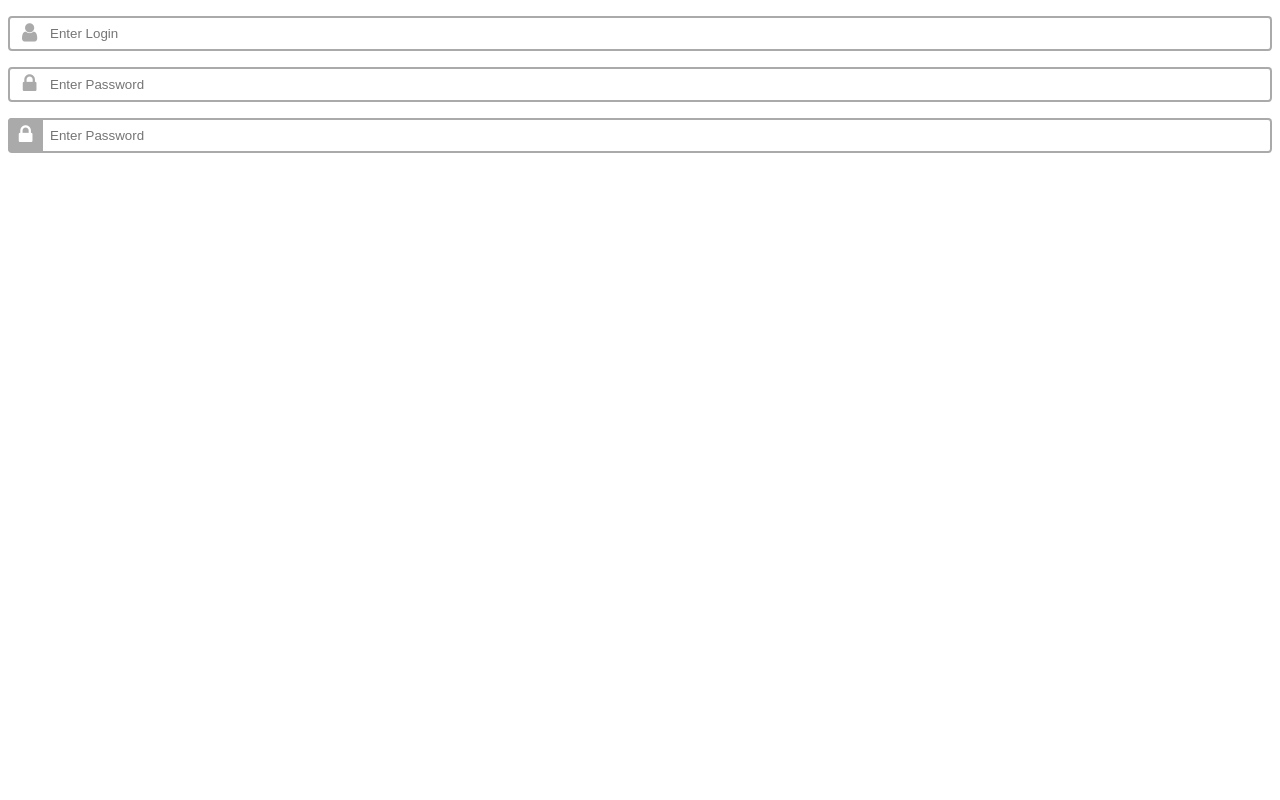
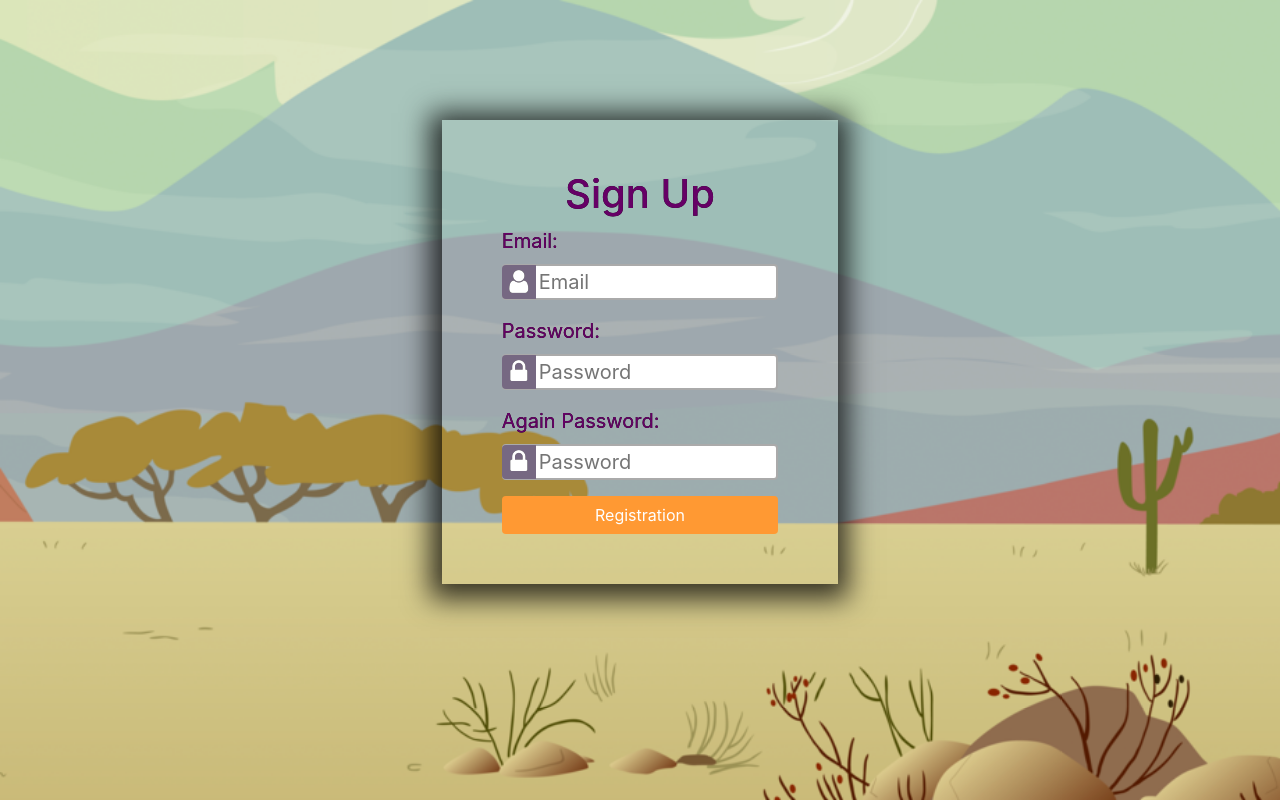
Before and after one commit to Dafank/Bro-HTML, a plain HTML site: page src/index.html in a window 1280 px wide. Drawn offline with nearby package versions, Linux system fonts and the light colour scheme.

Commit message:
test registration form

```diff
--- a/src/index.html
+++ b/src/index.html
@@ -4,72 +4,48 @@
   <meta charset="UTF-8">
   <meta name="viewport" content="width=device-width, initial-scale=1.0">
   <meta http-equiv="X-UA-Compatible" content="ie=edge">
+  <link rel="stylesheet" href="/style.css">
+  <link rel="stylesheet" href="https://maxcdn.bootstrapcdn.com/bootstrap/4.0.0/css/bootstrap.min.css" integrity="sha384-Gn5384xqQ1aoWXA+058RXPxPg6fy4IWvTNh0E263XmFcJlSAwiGgFAW/dAiS6JXm" crossorigin="anonymous">
+  <script src="https://maxcdn.bootstrapcdn.com/bootstrap/4.0.0/js/bootstrap.min.js" integrity="sha384-JZR6Spejh4U02d8jOt6vLEHfe/JQGiRRSQQxSfFWpi1MquVdAyjUar5+76PVCmYl" crossorigin="anonymous"></script>
+  <script src="https://code.jquery.com/jquery-3.2.1.slim.min.js" integrity="sha384-KJ3o2DKtIkvYIK3UENzmM7KCkRr/rE9/Qpg6aAZGJwFDMVNA/GpGFF93hXpG5KkN" crossorigin="anonymous"></script>
+  <script src="https://cdnjs.cloudflare.com/ajax/libs/popper.js/1.12.9/umd/popper.min.js" integrity="sha384-ApNbgh9B+Y1QKtv3Rn7W3mgPxhU9K/ScQsAP7hUibX39j7fakFPskvXusvfa0b4Q" crossorigin="anonymous"></script>
   <link rel="stylesheet" type="text/css" href="https://cdnjs.cloudflare.com/ajax/libs/font-awesome/4.7.0/css/font-awesome.min.css">
-  <title>Document</title>
-  <style>
-
-    input[type=text]{
-      width: 100%;
-      border: 2px solid #aaa;
-      border-radius: 4px;
-      margin:8px 0;
-      outline: none;
-      padding: 8px;
-      box-sizing: border-box;
-      transition: .3s
-    }
-    input[type=text]:focus{
-      border-color: dodgerBlue;
-      box-shadow:0 0 8px 0 dodgerBlue;
-    }
-    .IconInput input[type="text"]
-    {
-          padding-left:  40px;
-    }
-    .IconInput{
-      position: relative;
-    }
-    .IconInput i{
-      position: absolute;
-      left:0;
-      top:8px;
-      padding: 9px 8px;
-      color: #aaa;
-      transition: .3s;
-    }
-
-    .IconInput input[type=text]:focus + i{
-      color: dodgerBlue;
-    }
-
-    .IconInput.IconBg i{
-      background-color: #aaa;
-      color: #fff;
-      padding: 9px 4px;
-      border-radius: 4px 0 0 4px;
-    }
-
-    .IconInput.IconBg input[type=text]:focus + i{
-      color: #fff;
-      background-color: dodgerBlue;
-    }
-
-  </style>
 </head>
 <body>
+  <div class="bg">
+        <div class="container-fluid">
+          <div class="row">
+              <div class="col-md-4 col-sm-4 col-xs-12"></div>
+              <div class="col-md-4 col-sm-4 col-xs-12">
+              <form class="form-container">
+                <h1>Sign Up</h1>
+              <div class="form-group">
+                <label for="exampleInputEmail1">Email:</label>
                 <div class="IconInput">
-  <input type="text" placeholder="Enter Login">
+                  <input type="email"   placeholder="Email">
                   <i class="fa fa-user fa-lg fa-fw" aria-hidden="true" ></i>
                 </div>
-
+              </div>
+              <div class="form-group">
+                <label for="exampleInputPassword1">Password:</label>
                 <div class="IconInput">
-  <input type="text" placeholder="Enter Password">
+                  <input type="password"  placeholder="Password" required>
                   <i class="fa fa-lock fa-lg fa-fw" aria-hidden="true" ></i>
                 </div>
-
-<div class="IconInput IconBg">
-  <input type="text" placeholder="Enter Password">
+              </div>
+              <div class="form-group">
+                <label for="exampleInputPassword1">Again Password:</label>
+                <div class="IconInput">
+                  <input type="password"  placeholder="Password" required>
                   <i class="fa fa-lock fa-lg fa-fw" aria-hidden="true" ></i>
+                </div>
+              </div>
+              <button type="submit" class="btn btn-block">Registration</button>
+            </form>
+            </div>
+            <div class="col-md-4 col-sm-4 col-xs-12"></div>
+          </div>
+        </div>
       </div>
 </body>
 </html>
--- /dev/null
+++ b/src/style.css
@@ -0,0 +1,69 @@
+*{
+  box-sizing: border-box;
+  word-wrap: break-word;
+
+}
+.bg{
+  background: url('image.png') no-repeat center center fixed;
+    background-size:cover;
+    min-height:100vh;
+}
+
+body{
+  min-width:320px;
+}
+.form-container{
+  padding: 50px 60px;
+  margin-top: 15vh;
+  -webkit-box-shadow: -1px 4px 26px 11px rgba(0,0,0,0.75);
+  -moz-box-shadow: -1px 4px 26px 11px rgba(0,0,0,0.75);
+  box-shadow: -1px 4px 26px 11px rgba(0,0,0,0.75);
+  min-width: 250px;
+  font-size: 20px;
+  color:rgb(102, 0, 102);
+  text-shadow: 0 0 0.5px #000;
+}
+h1{
+  text-align: center;
+}
+input{
+  width: 100%;
+  border: 2px solid #aaa;
+  border-radius: 4px;
+  margin:8px 0;
+  outline: none;
+  box-sizing: border-box;
+  transition: .3s
+}
+input:focus{
+  border-color: rgb(255, 153, 51);
+  box-shadow:0 0 8px 0 rgb(255, 153, 51);
+}
+.IconInput input
+{
+      padding-left:  35px;
+}
+.IconInput{
+  position: relative;
+}
+
+.IconInput i{
+  position: absolute;
+  left:0;
+  top:1px;
+  background-color: rgb(118, 104, 130);
+  color:#fff;
+  transition: .3s;
+  padding:7px 4px;
+  border-radius:4px 0 0 4px;
+}
+
+.IconInput input:focus + i{
+  color: #fff);
+  background-color:rgb(255, 153, 51);
+}
+
+.btn{
+  background-color: rgb(255, 153, 51);
+  color:white;
+}
```
Also changed, not shown: src/Login Form/index.html (+1 -0 lines), src/image.png (added). Lines whose indentation alone changed are shown as unchanged.
